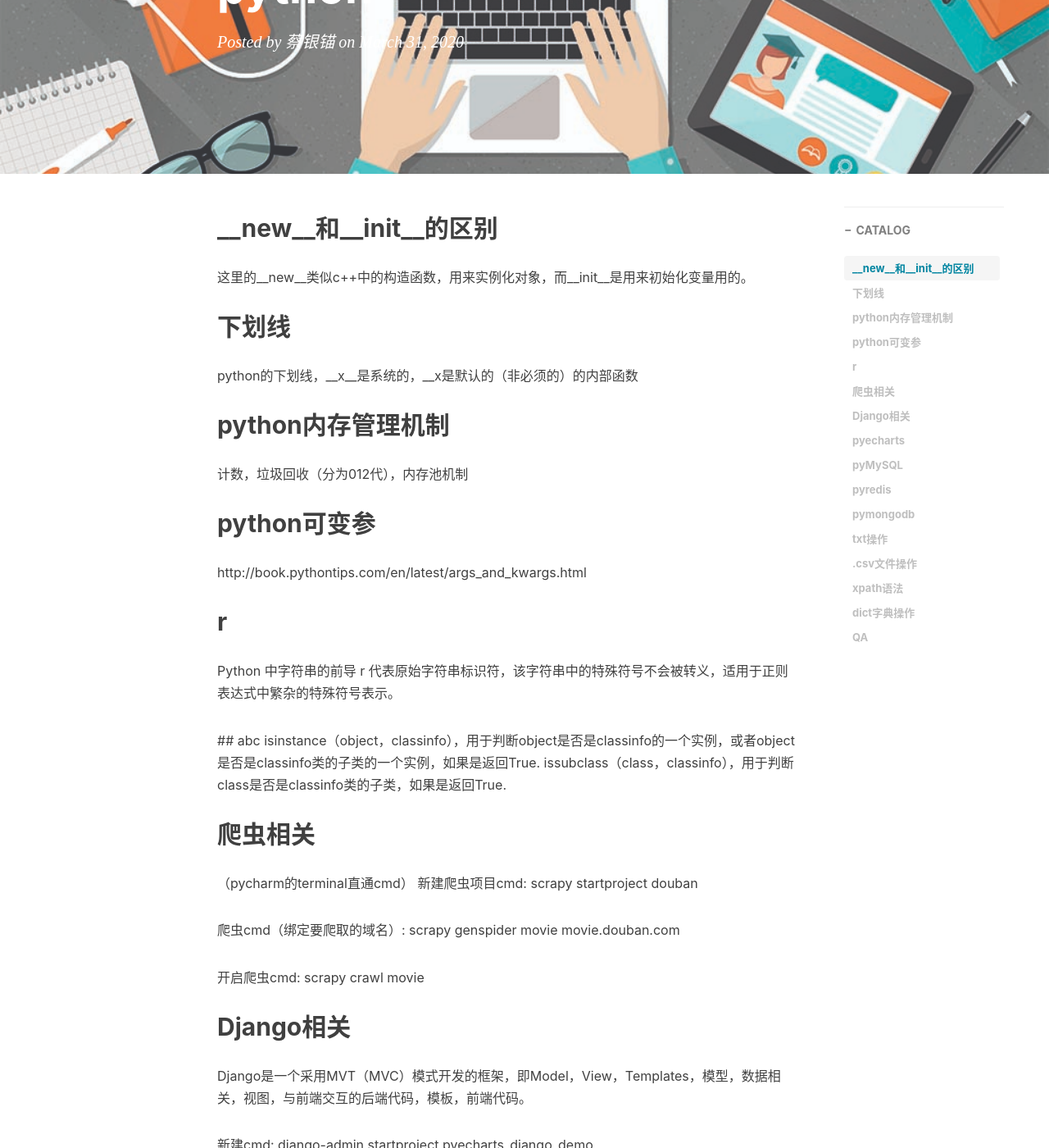
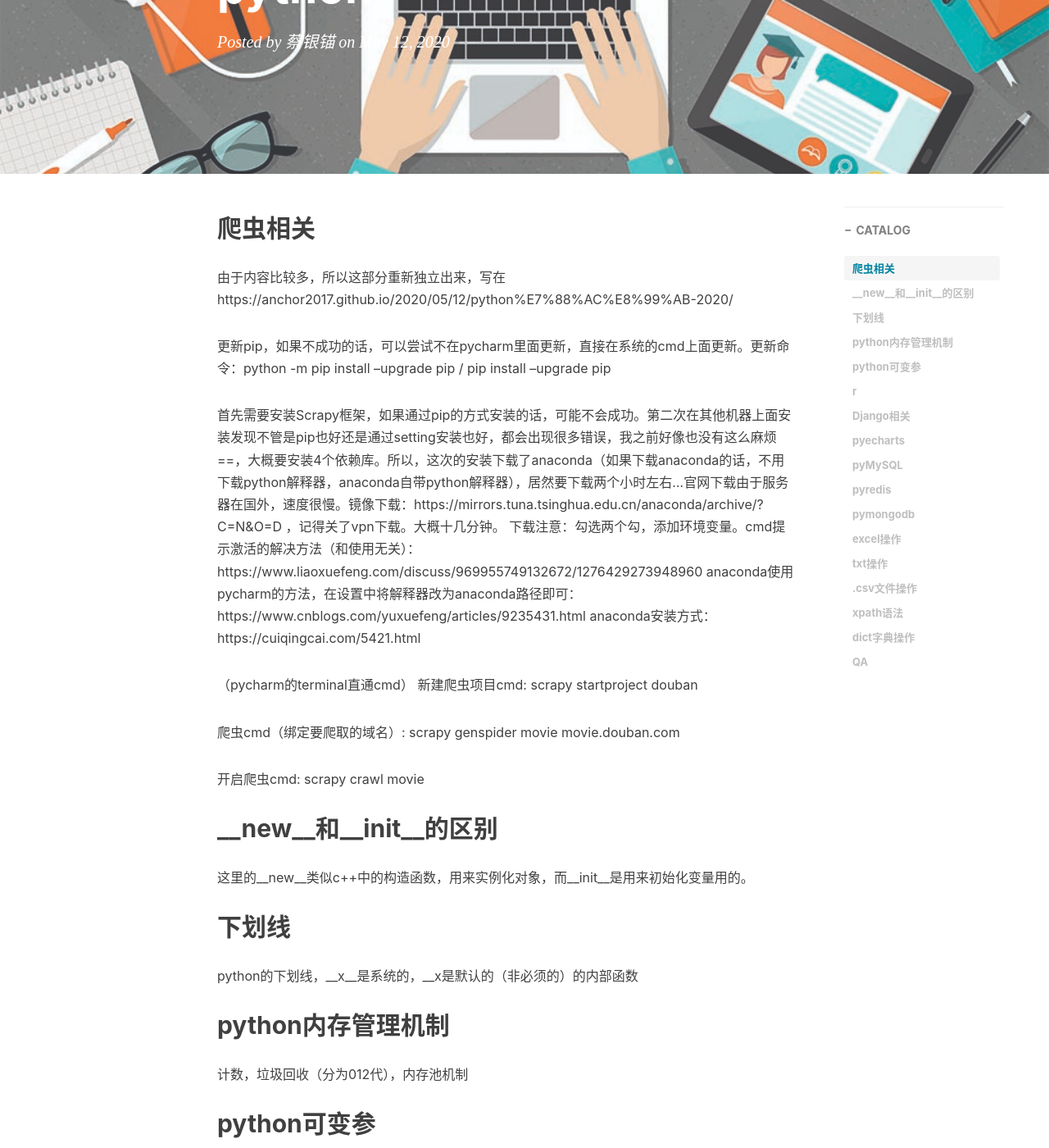
Before and after one commit to anchor2017/anchor2017.github.io, a Jekyll site: the page built from _posts/2020-05-12-python-2020.md, in a window 1280 px wide and 1400 px high, scrolled down 245 px. Shown: the whole window at 82% size. Built offline with Jekyll 4.4.1, drawn with Linux system fonts in a browser that asks for light colours; nearby versions of some CDN libraries; comment, search, counter and statistics services are not loaded; some of the changed text lies outside the part shown.

Commit message:
Update and rename 2020-03-31-python-2020.md to 2020-05-12-python-2020.md

````diff
--- a/_posts/2020-03-31-python-2020.md
+++ b/_posts/2020-05-12-python-2020.md
@@ -2,14 +2,36 @@
 layout:     post
 title:      python
 subtitle:
-date:       2020-03-31
+date:       2020-05-12
 author:     蔡银锚
 header-img:
 catalog: true
 tags:
     - python
+    - 爬虫
     - 数据库
+    - 文件操作
 ---
+
+
+## 爬虫相关
+
+由于内容比较多，所以这部分重新独立出来，写在
+https://anchor2017.github.io/2020/05/12/python%E7%88%AC%E8%99%AB-2020/
+
+更新pip，如果不成功的话，可以尝试不在pycharm里面更新，直接在系统的cmd上面更新。更新命令：python -m pip install --upgrade pip / pip install --upgrade pip
+
+首先需要安装Scrapy框架，如果通过pip的方式安装的话，可能不会成功。第二次在其他机器上面安装发现不管是pip也好还是通过setting安装也好，都会出现很多错误，我之前好像也没有这么麻烦==，大概要安装4个依赖库。所以，这次的安装下载了anaconda（如果下载anaconda的话，不用下载python解释器，anaconda自带python解释器），居然要下载两个小时左右...官网下载由于服务器在国外，速度很慢。镜像下载：https://mirrors.tuna.tsinghua.edu.cn/anaconda/archive/?C=N&O=D ，记得关了vpn下载。大概十几分钟。
+下载注意：勾选两个勾，添加环境变量。cmd提示激活的解决方法（和使用无关）：https://www.liaoxuefeng.com/discuss/969955749132672/1276429273948960
+anaconda使用pycharm的方法，在设置中将解释器改为anaconda路径即可：https://www.cnblogs.com/yuxuefeng/articles/9235431.html
+anaconda安装方式：https://cuiqingcai.com/5421.html
+
+（pycharm的terminal直通cmd）
+新建爬虫项目cmd: scrapy startproject douban
+
+爬虫cmd（绑定要爬取的域名）: scrapy genspider movie movie.douban.com
+
+开启爬虫cmd: scrapy crawl movie
 
 
 ## __new__和__init__的区别
@@ -155,7 +169,7 @@ for item in db.col.find():
 
 
 
-##excel操作
+## excel操作
 
 ```python
 import xlrd
````
Also changed, not shown: other parts of _posts/2020-05-12-python-2020.md (+0 -8 lines).
